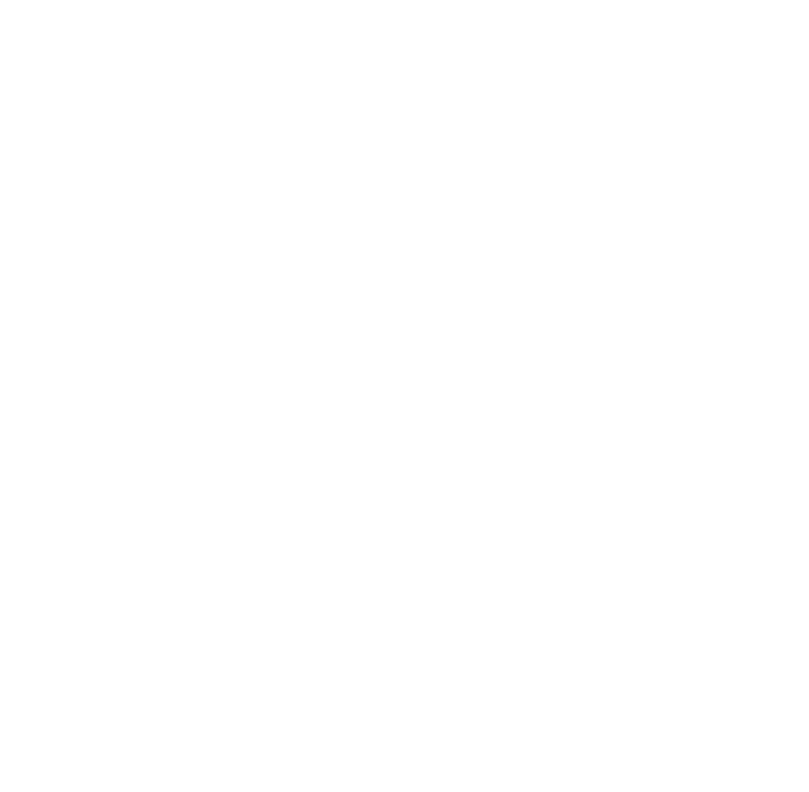
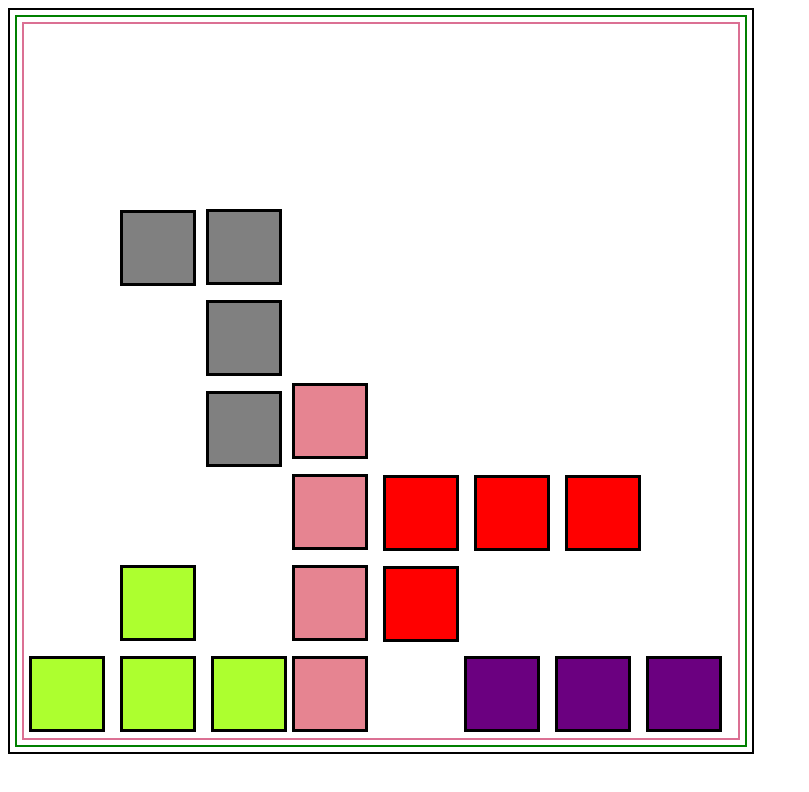
Before and after one commit to Liliya-Koba/HW_JS_course, a plain HTML site: page lesson 4/lesson 4.html in a window 1280 px wide. Shown: the whole page, without its empty margins (0-809 px from the left). Drawn offline with Linux system fonts and the light colour scheme.

Commit message:
lesson 4

```diff
--- a/lesson 4/lesson 4.html
+++ b/lesson 4/lesson 4.html
@@ -4,9 +4,55 @@
     <meta charset="UTF-8">
     <meta http-equiv="X-UA-Compatible" content="IE=edge">
     <meta name="viewport" content="width=device-width, initial-scale=1.0">
-    <title>Document</title>
+    <title>HW lesson 4</title>
+    <link rel="stylesheet" href="style.css">
 </head>
 <body>
+    <div class="black">
+        <div class="green1">
+            <div class="pink1">
 
+                <div class="block bgreen b1"></div>
+
+                <div class="block">
+                    <div class="bgray b2"></div>
+                    <div class="bgreen b3"></div>
+                    <div class="bgreen b4"></div>
+                </div>
+
+                <div class="block">
+                    <div class="bgray b5"></div>
+                    <div class="bgray b6"></div>
+                    <div class="bgray b7"></div>
+                    <div class="bgreen b8"></div>
+                </div>
+
+                <div class="block">
+                    <div class="bpink b9"></div>
+                    <div class="bpink b10"></div>
+                    <div class="bpink b11"></div>
+                    <div class="bpink b12"></div>
+                </div>
+
+                <div class="block">
+                    <div class="borang b13"></div>
+                    <div class="borang b14"></div>
+                </div>
+
+                <div class="block">
+                    <div class="borang b15"></div>
+                    <div class="bblue b16"></div>
+                </div>
+
+                <div class="block">
+                    <div class="borang b17"></div>
+                    <div class="bblue b18"></div>
+                </div>
+
+                <div class="block bblue b19"></div>
+
+            </div>
+        </div>
+    </div>
 </body>
 </html>
--- a/lesson 4/style.css
+++ b/lesson 4/style.css
@@ -0,0 +1,151 @@
+.black {
+    padding: 5px;
+    border: solid 2px black;
+    float: left;
+}
+
+.green1 {
+    padding: 5px;
+    border: solid 2px green;
+}
+
+.pink1 {
+    height: 704px;
+    width: 704px;
+    padding: 5px;
+    border: solid 2px palevioletred;
+}
+
+.block {
+    background-color: none;
+    float: left;
+}
+
+.bgreen {
+    border: solid 3px black;
+    background-color: greenyellow;
+    height: 70px;
+    width: 70px;
+}
+
+.bgray {
+    border: solid 3px black;
+    background-color: gray;
+    height: 70px;
+    width: 70px;
+}
+
+.bpink {
+    border: solid 3px black;
+    background-color: rgb(230, 132, 145);
+    height: 70px;
+    width: 70px;
+}
+
+.borang {
+    border: solid 3px black;
+    background-color: red;
+    height: 70px;
+    width: 70px;
+}
+
+.bblue {
+    border: solid 3px black;
+    background-color: rgb(107, 0, 128);
+    height: 70px;
+    width: 70px;
+}
+
+.b1 {
+    margin-top: 627px;
+}
+
+.b2 {
+    margin-left: 15px;
+    margin-top: 181px;
+}
+
+.b3 {
+    margin-left: 15px;
+    margin-top: 279px;
+}
+
+.b4 {
+    margin-left: 15px;
+    margin-top: 15px;
+}
+
+.b5 {
+    margin-left: 10px;
+    margin-top: 180px;
+}
+
+.b6 {
+    margin-top: 15px;
+    margin-left: 10px;
+}
+
+.b7 {
+    margin-top: 15px;
+    margin-left: 10px;
+}
+
+.b8 {
+    margin-left: 15px;
+    margin-top: 189px;
+}
+
+.b9 {
+    margin-top: 354px;
+    margin-left: 5px;
+}
+
+.b10 {
+    margin-top: 15px;
+    margin-left: 5px;
+}
+
+.b11{
+    margin-top: 15px;
+    margin-left: 5px;
+}
+
+.b12{
+    margin-top: 15px;
+    margin-left: 5px;
+}
+
+.b13{
+    margin-left: 15px;
+    margin-top: 446px;
+}
+
+.b14{
+    margin-top: 15px;
+    margin-left: 15px;
+}
+
+.b15{
+    margin-left: 15px;
+    margin-top: 446px;
+}
+
+.b16{
+    margin-top: 105px;
+    margin-left: 5px;
+}
+
+.b17{
+    margin-top: 446px;
+    margin-left: 15px;
+}
+
+.b18{
+    margin-top: 105px;
+    margin-left: 5px;
+}
+
+.b19{
+    margin-top: 627px;
+    margin-left: 5px;
+}
```
